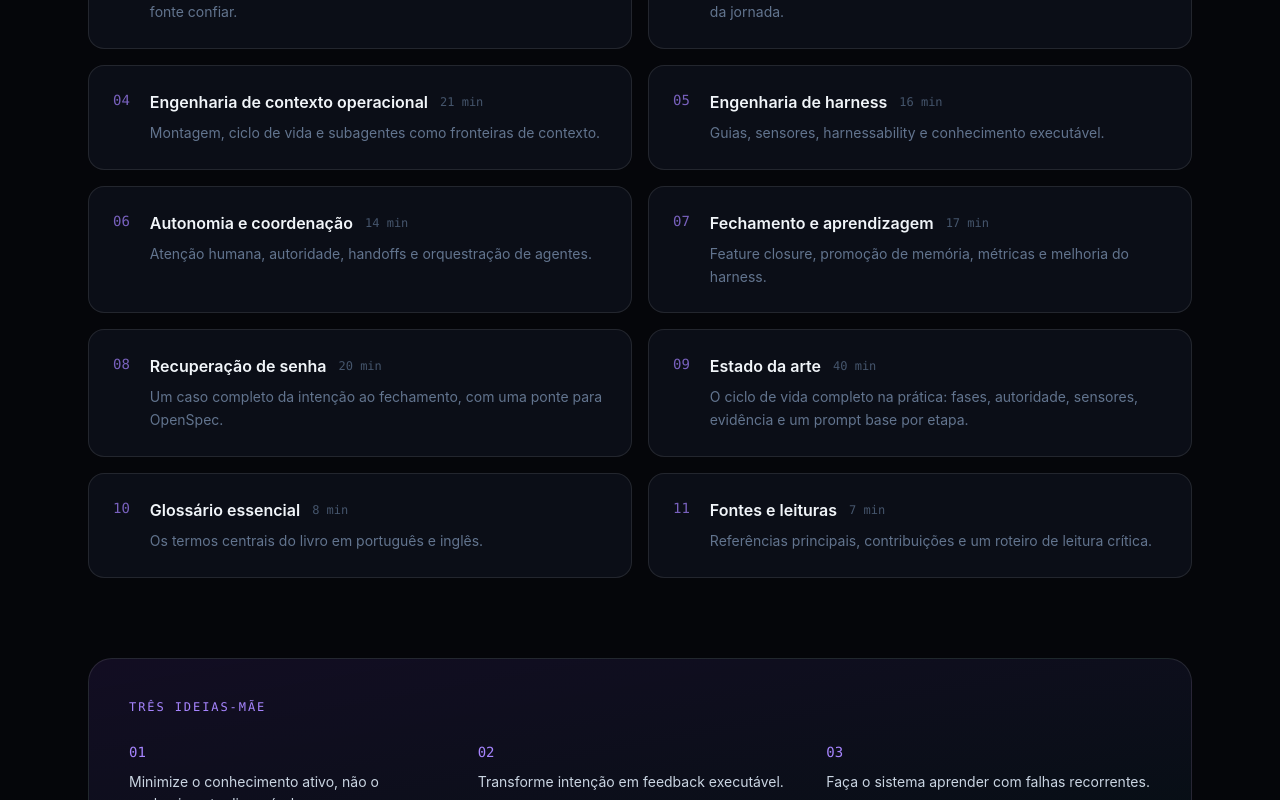
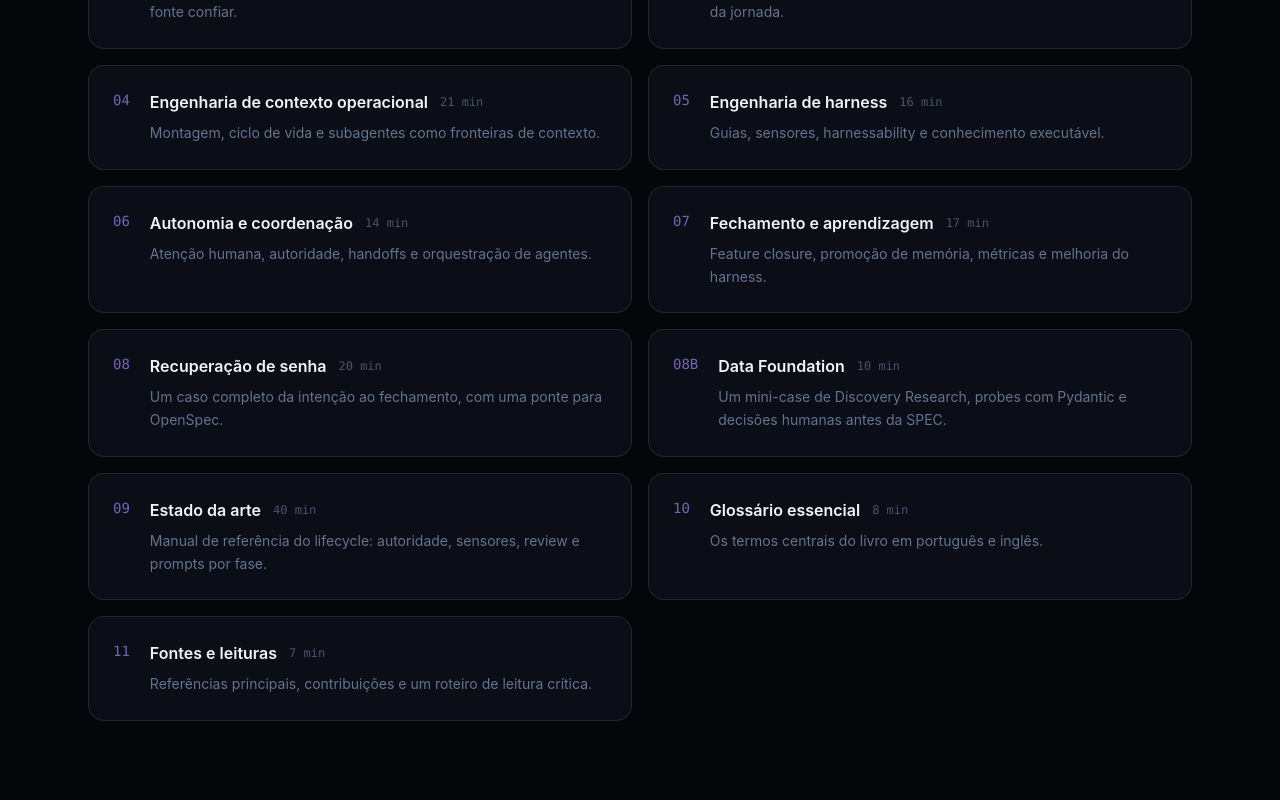
Before and after one commit to Erick-Marinho/do-zero-ao-agente, a React (Vite) app: page /livro in a window 1280 px wide. Shown: the part 1142-1942 px from the top of the page. Built offline with nearby package versions, Linux system fonts and the light colour scheme.

Commit message:
feat: revisa lifecycle de research e review

```diff
--- a/src/data/livro.ts
+++ b/src/data/livro.ts
@@ -101,13 +101,23 @@ export const capitulosLivro: CapituloLivro[] = [
     leitura: '20 min',
   },
   {
+    slug: 'data-foundation',
+    arquivo: '08b-mini-estudo-data-foundation.md',
+    numero: '08B',
+    grupo: 'Prática',
+    titulo: 'Data Foundation',
+    descricao:
+      'Um mini-case de Discovery Research, probes com Pydantic e decisões humanas antes da SPEC.',
+    leitura: '10 min',
+  },
+  {
     slug: 'estado-da-arte',
     arquivo: '09-estado-da-arte.md',
     numero: '09',
     grupo: 'Prática',
     titulo: 'Estado da arte',
     descricao:
-      'O ciclo de vida completo na prática: fases, autoridade, sensores, evidência e um prompt base por etapa.',
+      'Manual de referência do lifecycle: autoridade, sensores, review e prompts por fase.',
     leitura: '40 min',
   },
   {
@@ -136,7 +146,7 @@ export const dadosLivro = {
   edicao: 'Edição 0.1',
   partes: 7,
   capitulosConceituais: 17,
-  diagramas: 54,
+  diagramas: 58,
 }
 
 export function encontrarCapitulo(slug: string | undefined) {
```
Also changed, not shown: 13 other files (tests, documents, lock files or other folders).
